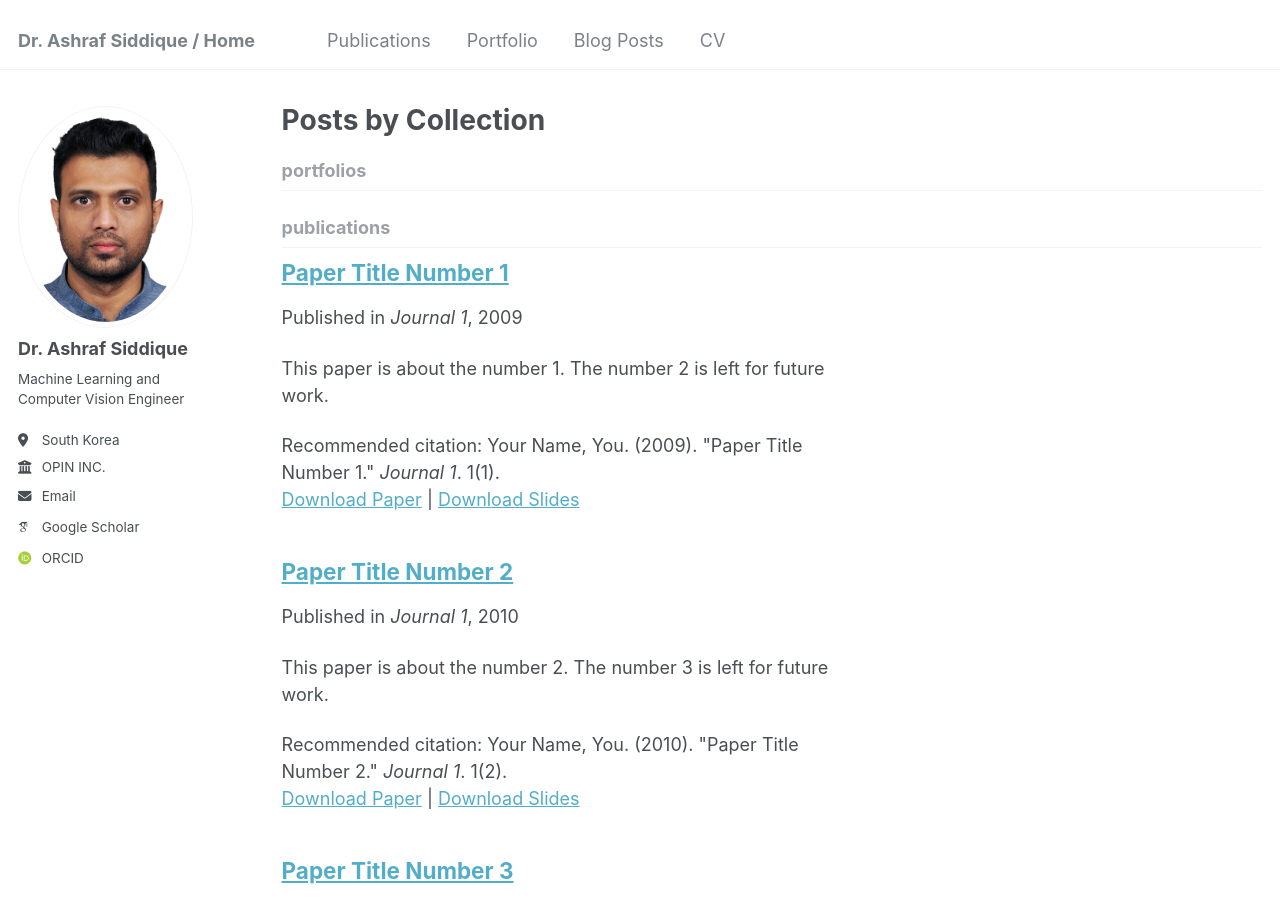
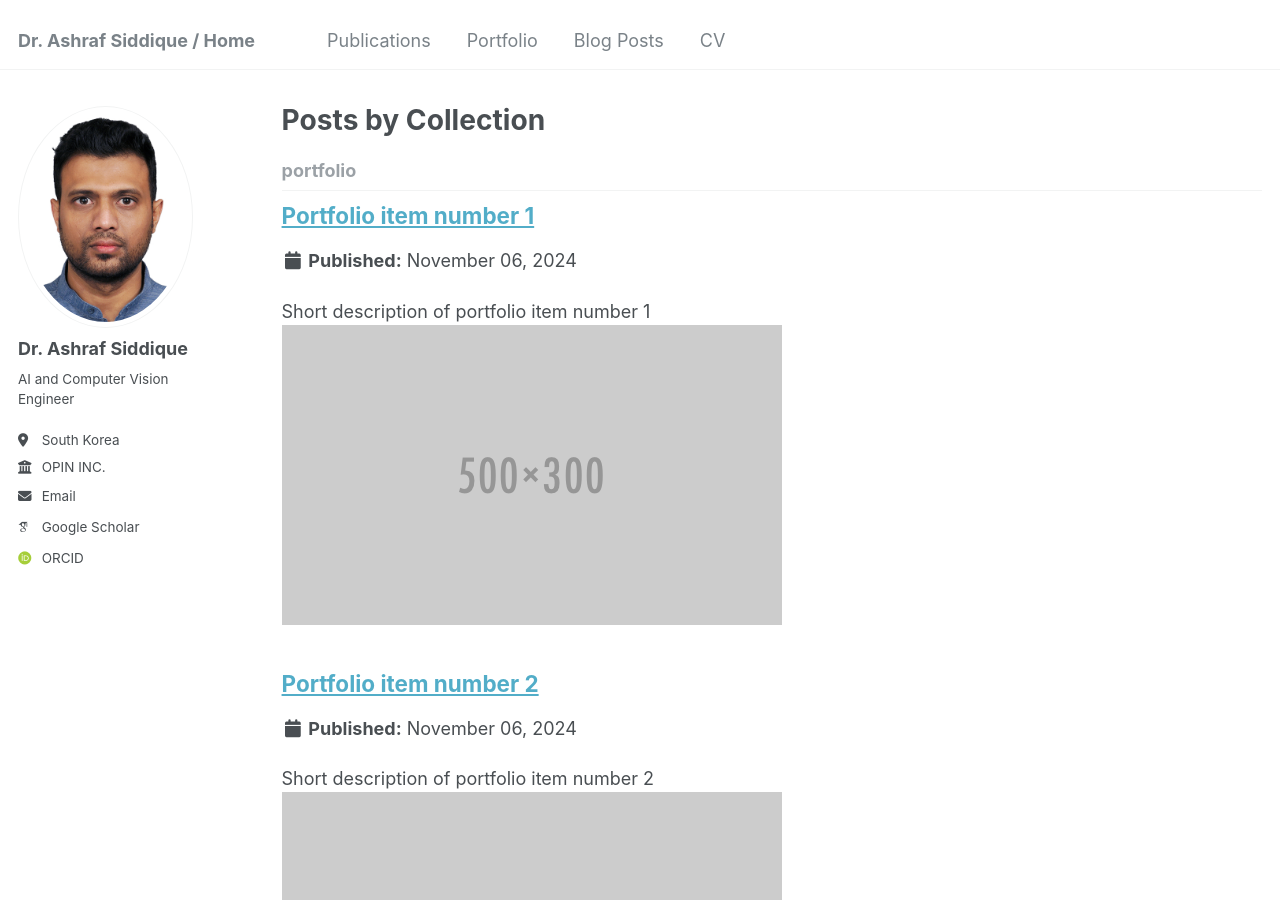
Before and after one commit to arif2127/arif2127.github.io, a Jekyll site: the page built from _pages/collection-archive.html, in a window 1280 px wide and 900 px high. Built offline with Jekyll 4.4.1, drawn with Linux system fonts in a browser that asks for light colours; some web fonts are replaced.

Commit message:
first draft

```diff
--- a/_config.yml
+++ b/_config.yml
@@ -24,7 +24,7 @@ author:
   avatar           : "arif.jpg"
   name             : "Dr. Ashraf Siddique"
   pronouns         : # example: "she/her"
-  bio              : "Machine Learning and Computer Vision Engineer"
+  bio              : "AI and Computer Vision Engineer"
   location         : "South Korea"
   employer         : "OPIN INC."
   uri              : # URL
@@ -218,7 +218,7 @@ collections:
   publications:
     output: true
     permalink: /:collection/:path/
-  portfolios:
+  portfolio:
     output: true
     permalink: /:collection/:path/
   talks:
--- a/_data/navigation.yml
+++ b/_data/navigation.yml
@@ -7,7 +7,7 @@
 main:
   - title: "Publications"
     url: https://scholar.google.com/citations?user=NPITIKcAAAAJ&hl=en&oi=ao
-    # url: /publications/
+  # url: /publications/
 
   # - title: "Talks"
   #   url: /talks/
--- a/_includes/footer/custom.html
+++ b/_includes/footer/custom.html
@@ -1,3 +1,3 @@
 <!-- start custom footer snippets -->
-<a href="/sitemap/">Sitemap</a>
+<!-- <a href="/sitemap/">Sitemap</a> -->
 <!-- end custom footer snippets -->
```
